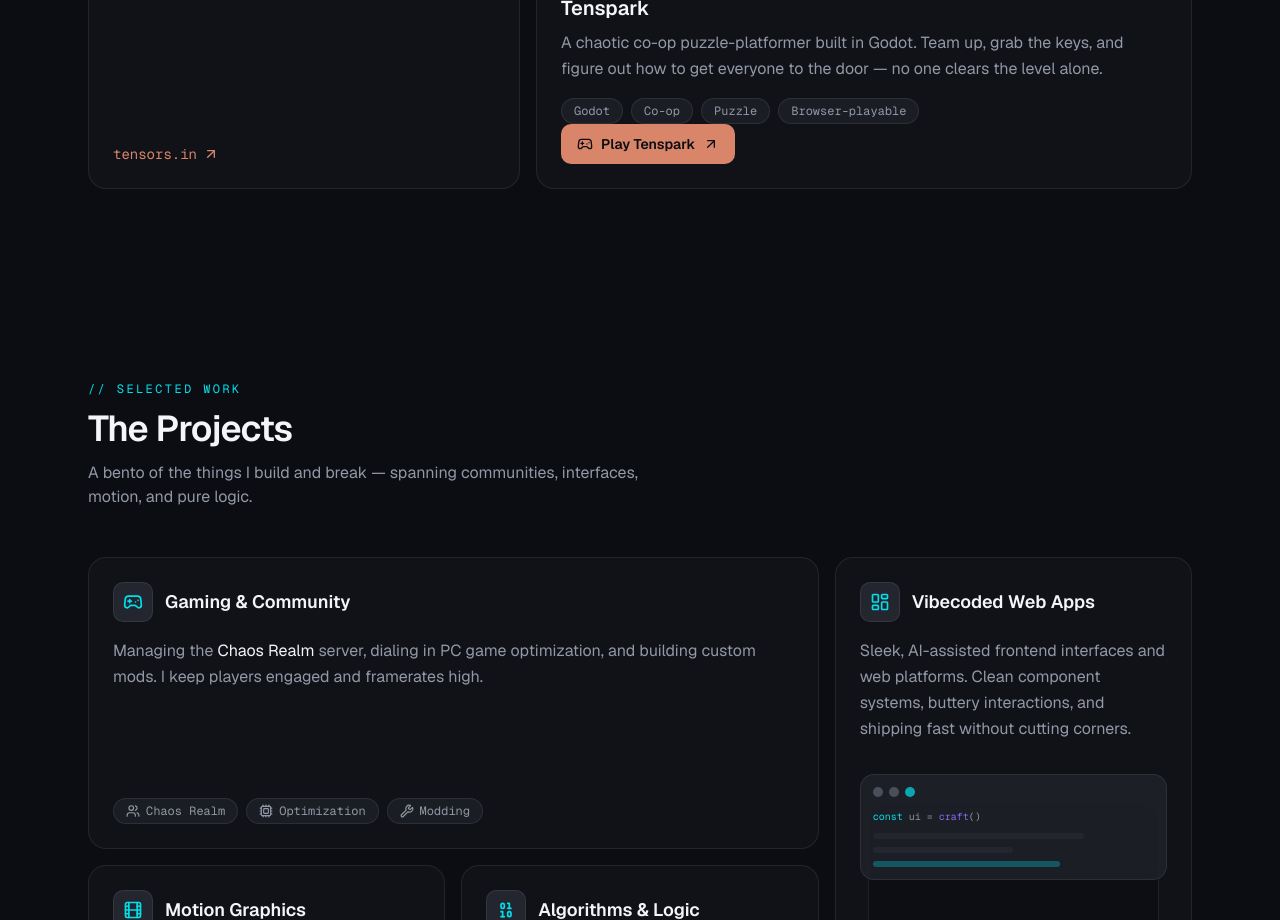
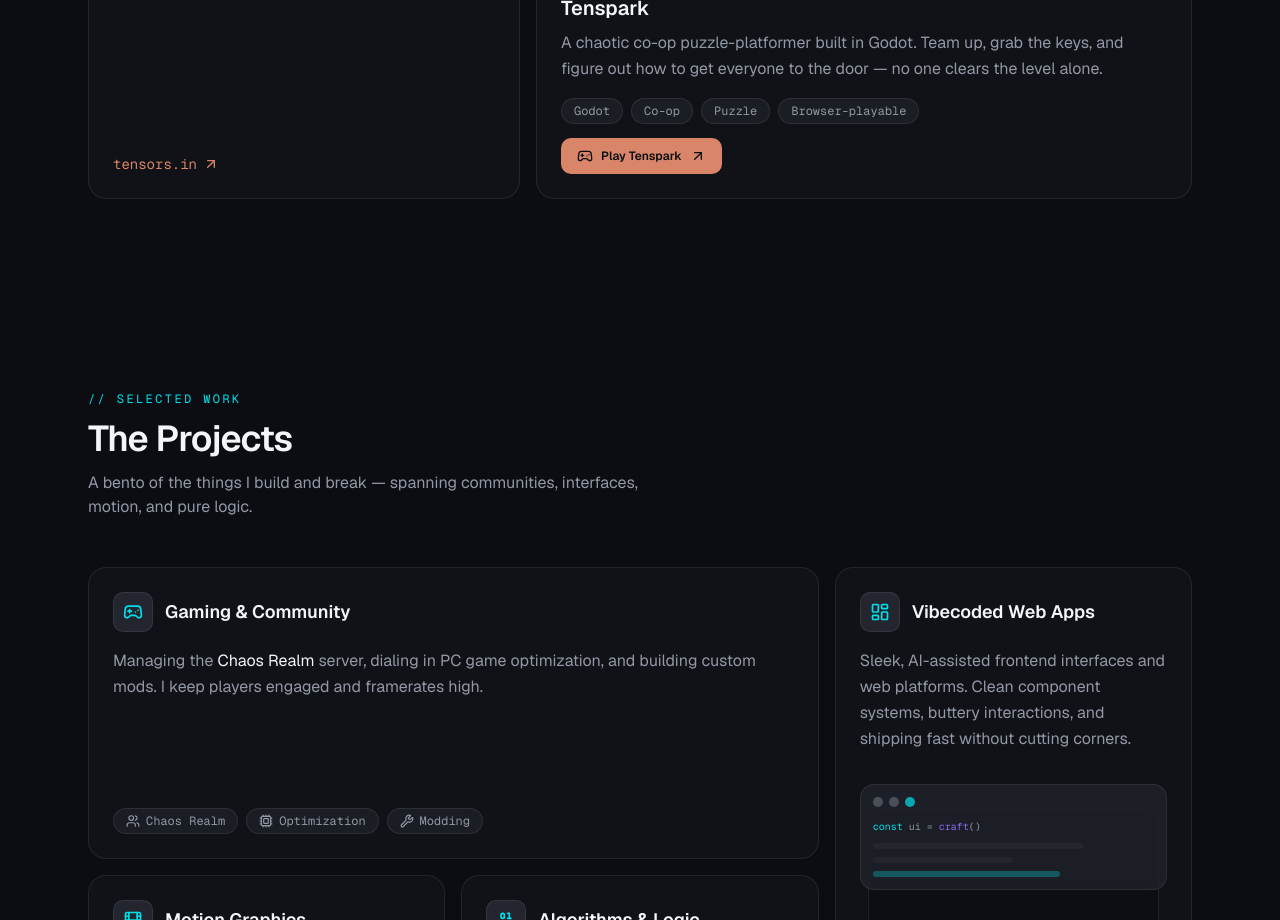
Before and after one commit to SoftyCoder/softcoder-portfolio, a Next.js app: page / in a window 1280 px wide. Shown: the part 3160-4080 px from the top of the page. Built offline with nearby package versions, Linux system fonts and the light colour scheme.

Commit message:
feat: adjust tensors component button styles and text size

```diff
--- a/components/tensors.tsx
+++ b/components/tensors.tsx
@@ -137,7 +137,7 @@ export function Tensors() {
                 href="https://tenspark.tensors.in"
                 target="_blank"
                 rel="noreferrer noopener"
-                className="mt-auto inline-flex w-fit items-center gap-2 rounded-lg bg-[var(--brand)] px-4 py-2.5 pt-2.5 text-sm font-semibold text-background transition-opacity hover:opacity-90"
+                className="mt-3.5 inline-flex w-fit items-center gap-2 rounded-lg bg-[var(--brand)] px-4 py-2.5 pt-2.5 text-xs font-semibold text-background transition-opacity hover:opacity-90"
               >
                 <Gamepad2 className="h-4 w-4" />
                 Play Tenspark
```
